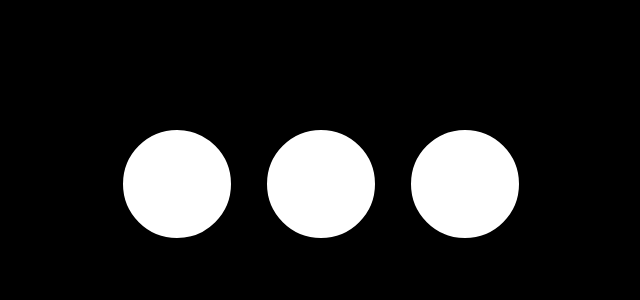
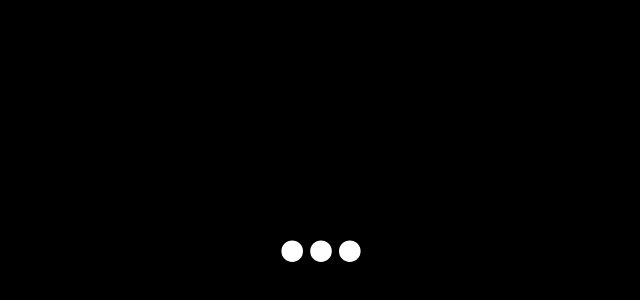
Before and after one commit to uiwwsw/yavn, a React (Vite) app: page / in a window 1280 px wide. Shown: the part 132-432 px from the top of the page, without its empty margins (319-959 px from the left). Built offline with nearby package versions, Linux system fonts and the light colour scheme.

Commit message:
Reduce preload spinner size

```diff
--- a/src/components/Preload.tsx
+++ b/src/components/Preload.tsx
@@ -33,8 +33,8 @@
       {children}
     </motion.div>
   ) : (
-    <div className="h-full w-full">
-      <svg className="h-full w-full" xmlns="http://www.w3.org/2000/svg" viewBox="0 0 200 200">
+    <div className="flex h-full w-full items-center justify-center">
+      <svg className="h-24 w-24" xmlns="http://www.w3.org/2000/svg" viewBox="0 0 200 200">
         <circle fill="#FFFFFF" stroke="#FFFFFF" strokeWidth="15" r="15" cx="40" cy="65">
           <animate
             attributeName="cy"
```
